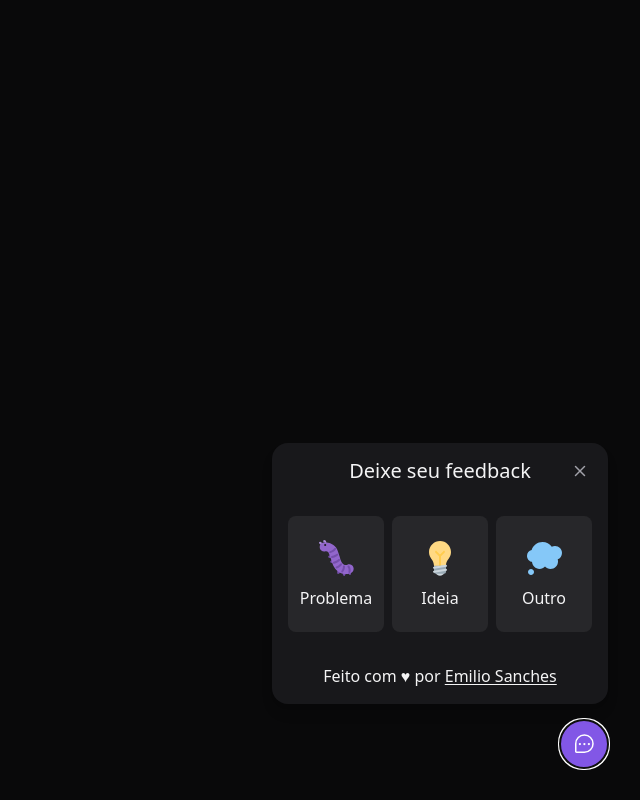
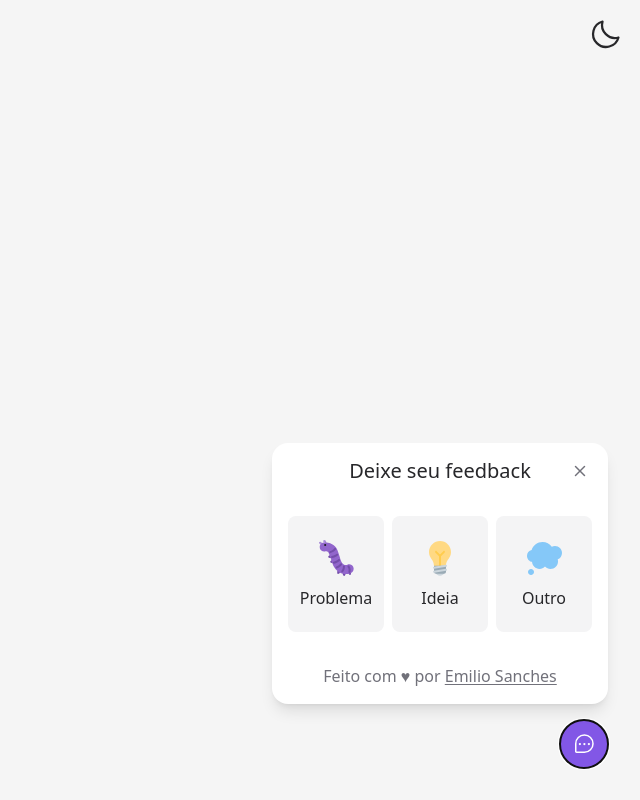
Before and after one commit to emiliosanches/nlw8-feedback-widget-web, a React (Vite) app: page / in a window 1280 px wide. Both pictures are taken after a click on the button "Feedback". Shown: the whole page, without its empty margins (640-1280 px from the left). Built offline with nearby package versions, Linux system fonts and the light colour scheme; no server answers.

Commit message:
Implement dark/light theme
Add button to toggle between dark and light theme, starting by OS preference

```diff
--- a/src/App.tsx
+++ b/src/App.tsx
@@ -1,7 +1,37 @@
+import { Moon, Sun } from "phosphor-react";
+import { useEffect, useMemo, useState } from "react";
+import { ToggleDarkModeButton } from "./components/ToggleDarkModeButton";
 import { Widget } from "./components/Widget";
 
 export function App() {
+  const [theme, setTheme] = useState<'dark' | 'light' | null>(() => {
+    const theme = localStorage.getItem('theme');
+    if (theme === 'dark' || theme === 'light') return theme;
+    else {
+      localStorage.removeItem('theme');
+      return null
+    }
+  });
+
+  const shouldUseDarkMode = useMemo(() => {
+    return theme === 'dark' || (!theme && window.matchMedia("(prefers-color-scheme: dark)").matches)
+  }, [theme])
+
+  useEffect(() => {
+    if (theme) localStorage.setItem('theme', theme);
+    else localStorage.removeItem('theme');
+
+    if (shouldUseDarkMode) {
+      document.documentElement.classList.add('dark');
+    } else {
+      document.documentElement.classList.remove('dark');
+    }
+  }, [theme])
+
   return (
-    <Widget />
+    <>
+      <ToggleDarkModeButton toggleMode={setTheme} isDarkModeEnabled={shouldUseDarkMode} />
+      <Widget />
+    </>
   )
 }
--- a/src/components/CloseButton.tsx
+++ b/src/components/CloseButton.tsx
@@ -3,7 +3,7 @@ import { X } from 'phosphor-react';
 
 export function CloseButton() {
   return (
-    <Popover.Button className='top-5 right-5 absolute text-zinc-400 hover:text-zinc-100' title="Fechar o formulário de feedback">
+    <Popover.Button className='top-5 right-5 absolute text-zinc-500 hover:text-zinc-800 dark:text-zinc-400 dark:hover:text-zinc-100' title="Fechar o formulário de feedback">
       <X weight='bold' className='w-4 h-4'/>
     </Popover.Button>
   )
--- /dev/null
+++ b/src/components/ToggleDarkModeButton.tsx
@@ -0,0 +1,23 @@
+import { Moon, Sun } from "phosphor-react";
+
+interface ToggleDarkModeButtonProps {
+  isDarkModeEnabled: boolean;
+  toggleMode: (mode: 'light' | 'dark') => void;
+}
+
+export function ToggleDarkModeButton({ isDarkModeEnabled, toggleMode }: ToggleDarkModeButtonProps) {
+  function handleToggleMode() {
+    toggleMode(isDarkModeEnabled ? 'light' : 'dark');
+  }
+
+  return (
+    <button
+      onClick={handleToggleMode}
+      className="absolute right-4 top-4 w-9 h-9 flex items-center justify-center"
+    >
+      {
+        isDarkModeEnabled ? <Sun size={36} /> : <Moon size={36} />
+      }
+    </button>
+  )
+}
--- a/src/components/WidgetForm/ScreenshotButton.tsx
+++ b/src/components/WidgetForm/ScreenshotButton.tsx
@@ -37,7 +37,7 @@ export function ScreenshotButton({ screenshot, onScreenshotTook }: ScreenshotBut
   return (
     <button
       type='button'
-      className='p-2 bg-zinc-800 rounded-md border-transparent hover:bg-zinc-700 transition-colors focus:outline-none focus:ring-2 focus:ring-offset-2 focus:ring-offset-zinc-900 focus:ring-brand-500'
+      className='p-2 bg-zinc-100 dark:bg-zinc-800 rounded-md border-transparent hover:bg-zinc-200 dark:hover:bg-zinc-700 transition-colors focus:outline-none focus:ring-2 focus:ring-offset-2 focus:ring-offset-white dark:focus:ring-offset-zinc-900 focus:ring-brand-500'
       onClick={handleTakeScreenshot}
     >
       {
--- a/src/components/WidgetForm/Steps/FeedbackContentStep.tsx
+++ b/src/components/WidgetForm/Steps/FeedbackContentStep.tsx
@@ -41,7 +41,7 @@ export function FeedbackContentStep({ feedbackType, onFeedbackRestartRequested,
           type='button'
           onClick={onFeedbackRestartRequested}
         >
-          <ArrowLeft weight='bold' className='w-4 h-4 top-5 left-5 absolute text-zinc-400 hover:text-zinc-100' />
+          <ArrowLeft weight='bold' className='w-4 h-4 top-5 left-5 absolute text-zinc-500 dark:text-zinc-400 hover:text-zinc-800 dark:hover:text-zinc-100' />
         </button>
 
         <span className="text-xl leading-6 flex items-center gap-2">
@@ -57,7 +57,7 @@ export function FeedbackContentStep({ feedbackType, onFeedbackRestartRequested,
         onSubmit={handleSubmitFeedback}
       >
         <textarea
-          className='min-w-[304px] w-full min-h-[102px] text-sm placeholder-zinc-400 text-zinc-100 border-zinc-600 bg-transparent rounded-md focus:border-brand-500 focus:ring-brand-500 focus:ring-1 resize-none focus:outline-none scrollbar-thumb-zinc-700 scrollbar-track-transparent scrollbar-thin'
+          className='min-w-[304px] w-full min-h-[102px] text-sm placeholder-zinc-500 dark:placeholder-zinc-400 border-zinc-300 dark:border-zinc-600 bg-transparent rounded-md focus:border-brand-500 focus:ring-brand-500 focus:ring-1 resize-none focus:outline-none scrollbar-thumb-zinc-700 scrollbar-track-transparent scrollbar-thin'
           placeholder='Conte com detalhes o que está acontecendo...'
           onChange={(e) => setComment(e.target.value)}
         />
@@ -68,7 +68,7 @@ export function FeedbackContentStep({ feedbackType, onFeedbackRestartRequested,
           <button
             type='submit'
             disabled={comment.length === 0 || isSendingFeedback}
-            className='p-2 bg-brand-500 rounded-md border-transparent flex-1 flex justify-center items-center text-sm hover:bg-brand-300 focus:outline-none focus:ring-2 focus:ring-offset-2 focus:ring-offset-zinc-900 focus:ring-brand-500 transition-colors disabled:opacity-50 disabled:hover:bg-brand-500'
+            className='p-2 bg-brand-500 rounded-md border-transparent text-white flex-1 flex justify-center items-center text-sm hover:bg-brand-300 focus:outline-none focus:ring-2 focus:ring-offset-2 focus:ring-offset-white dark:focus:ring-offset-zinc-900 focus:ring-brand-500 transition-colors disabled:opacity-50 disabled:hover:bg-brand-500'
           >
             {
               isSendingFeedback ? (
--- a/src/components/WidgetForm/Steps/FeedbackSuccessStep.tsx
+++ b/src/components/WidgetForm/Steps/FeedbackSuccessStep.tsx
@@ -22,7 +22,7 @@ export function FeedbackSuccessStep({ onFeedbackRestartRequested }: FeedbackSucc
         <button
           type='button'
           onClick={onFeedbackRestartRequested}
-          className='py-2 px-6 mt-6 bg-zinc-800 rounded-md border-transparent text-sm leading-6 hover:bg-zinc-700 focus:outline-none focus:ring-2 focus:ring-offset-2 focus:ring-offset-zinc-900 focus:ring-brand-500 transition-colors'
+          className='py-2 px-6 mt-6 bg-zinc-100 dark:bg-zinc-800 rounded-md border-transparent text-sm leading-6 hover:bg-zinc-200 dark:hover:bg-zinc-700 focus:outline-none focus:ring-2 focus:ring-offset-2 focus:ring-offset-white dark:focus:ring-offset-zinc-900 focus:ring-brand-500 transition-colors'
         >
           Quero enviar outro
         </button>
--- a/src/components/WidgetForm/Steps/FeedbackTypeStep.tsx
+++ b/src/components/WidgetForm/Steps/FeedbackTypeStep.tsx
@@ -16,7 +16,7 @@ export function FeedbackTypeStep({ onFeedbackTypeSelected }: FeedbackTypeStepPro
         {Object.entries(FEEDBACK_TYPES).map(([key, value]) => (
           <button
             key={key}
-            className='bg-zinc-800 rounded-lg py-5 w-24 flex-1 flex flex-col items-center gap-2 border-2 border-transparent hover:border-brand-500 focus:border-brand-500 focus:outline-none'
+            className='bg-zinc-100 dark:bg-zinc-800 rounded-lg py-5 w-24 flex-1 flex flex-col items-center gap-2 border-2 border-transparent hover:border-brand-500 focus:border-brand-500 focus:outline-none'
             onClick={() => onFeedbackTypeSelected(key as FeedbackType)}
           >
             <img src={value.image.source} alt={value.image.alt} />
--- a/src/components/WidgetForm/index.tsx
+++ b/src/components/WidgetForm/index.tsx
@@ -43,7 +43,7 @@ export function WidgetForm() {
   }
 
   return (
-    <div className='bg-zinc-900 p-4 relative rounded-2xl mb-4 flex flex-col items-center shadow-lg w-[calc(100vw-2rem)] md:w-auto'>
+    <div className='bg-white dark:bg-zinc-900 p-4 relative rounded-2xl mb-4 flex flex-col items-center shadow-lg w-[calc(100vw-2rem)] md:w-auto'>
       {
         feedbackSent ? (
           <FeedbackSuccessStep onFeedbackRestartRequested={handleRestartFeedback} />
@@ -59,7 +59,7 @@ export function WidgetForm() {
       }
 
 
-      <footer>Feito com ♥ por <a className="underline underline-offset-2" href="https://linked.in/emiliosanches">Emilio Sanches</a></footer>
+      <footer className='text-zinc-500 dark:text-zinc-400'>Feito com ♥ por <a className="underline underline-offset-2" href="https://linked.in/emiliosanches">Emilio Sanches</a></footer>
     </div>
   );
 }
--- a/src/global.css
+++ b/src/global.css
@@ -3,5 +3,5 @@
 @tailwind utilities;
 
 body {
-  @apply bg-[#09090A] text-zinc-100;
+  @apply bg-[#f5f5f5] text-zinc-800 dark:bg-[#09090A] dark:text-zinc-100;
 }
--- a/tailwind.config.js
+++ b/tailwind.config.js
@@ -17,4 +17,5 @@ module.exports = {
     require('@tailwindcss/forms'),
     require('tailwind-scrollbar')
   ],
+  darkMode: 'class'
 }
```
Also changed, not shown: 1 other file (tests, documents, lock files or other folders).
